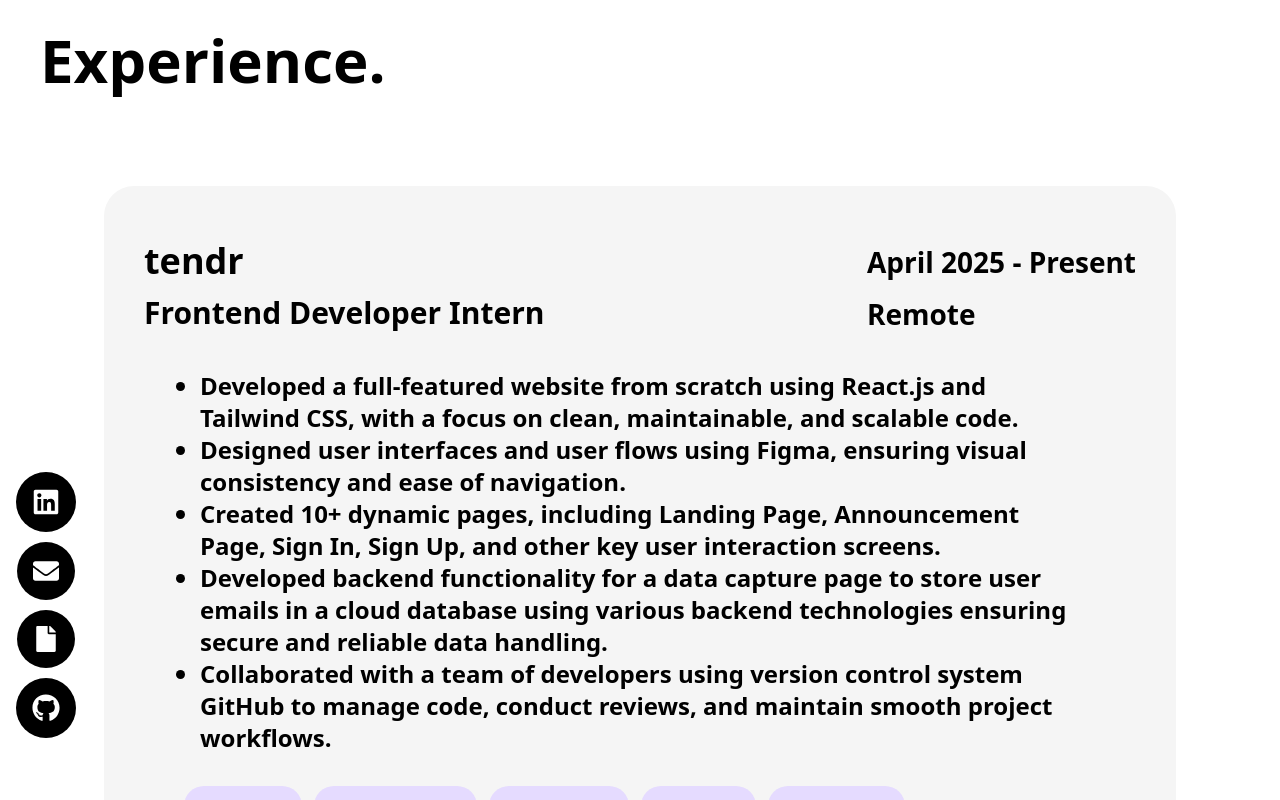
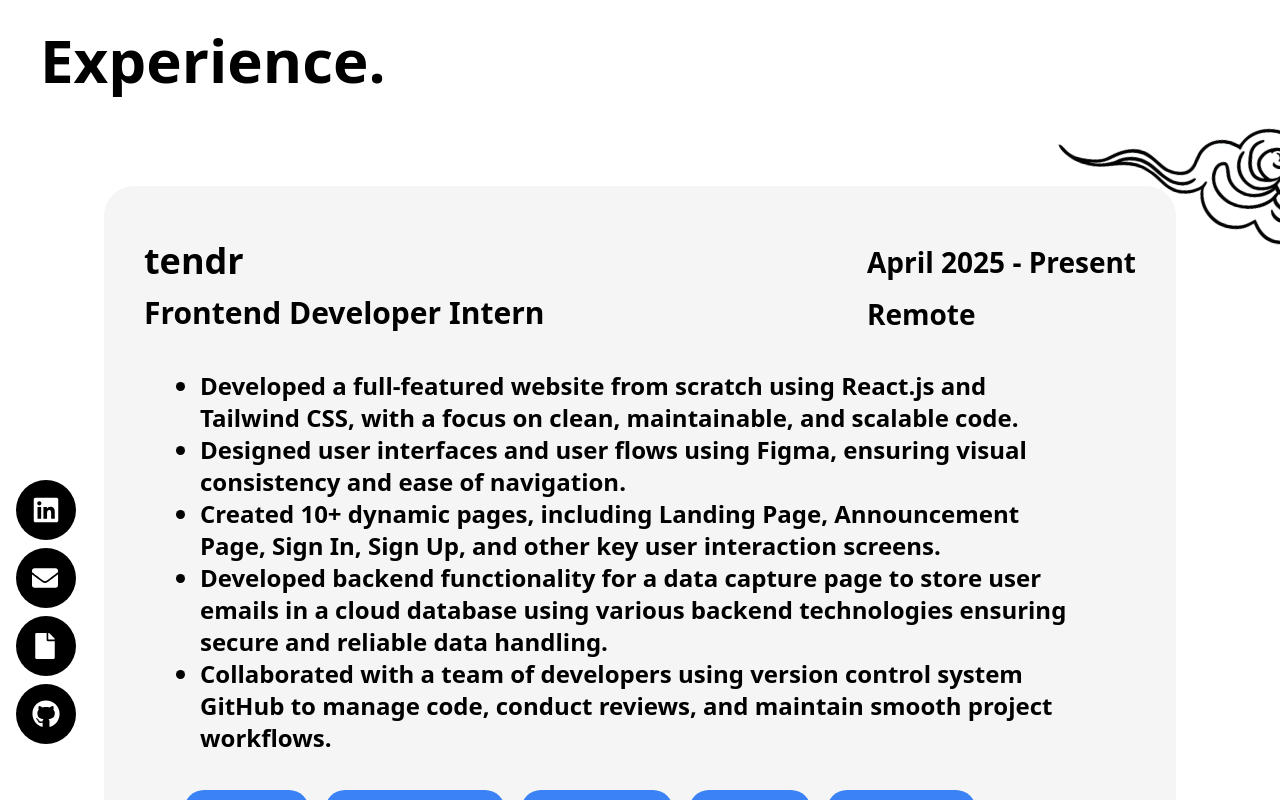
Before and after one commit to KhanAhzam/Portfolio-Website, a React (Vite) app: page / in a window 1280 px wide. Both pictures are taken after a click on the icon 640 px from the left and 3114 px from the top of the page. Shown: the part 2714-3514 px from the top of the page. Built offline with nearby package versions, Linux system fonts and the light colour scheme.

Commit message:
Worked on Experience, Links, Skills, LandingPage

```diff
--- a/src/components/Experience.jsx
+++ b/src/components/Experience.jsx
@@ -5,7 +5,31 @@
 import { IoChevronDown, IoChevronUp } from "react-icons/io5";
 import { PiCertificate } from "react-icons/pi";
 
-const Experience = ({ ExperienceRef_Passed }) => {
+import Cloud1 from "../assets/Clouds/1.jpg";
+import Cloud2 from "../assets/Clouds/2.jpg";
+import Cloud3 from "../assets/Clouds/3.jpg";
+import Cloud4 from "../assets/Clouds/4.jpg";
+import Cloud5 from "../assets/Clouds/5.jpg";
+import Cloud6 from "../assets/Clouds/6.jpg";
+import Cloud7 from "../assets/Clouds/7.jpg";
+import Cloud8 from "../assets/Clouds/Potential1.png";
+import Cloud9 from "../assets/Clouds/Potential2.png";
+import Cloud10 from "../assets/Clouds/Potential3.png";
+import Cloud11 from "../assets/Clouds/Potential4.png";
+import Cloud12 from "../assets/Clouds/Potential5.png";
+import Cloud13 from "../assets/Clouds/Potential6.png";
+import Cloud14 from "../assets/Clouds/dark1.png";
+import Cloud15 from "../assets/Clouds/dark2.png";
+import Cloud16 from "../assets/Clouds/dark3.png";
+import Cloud17 from "../assets/Clouds/dark4.png";
+
+
+
+// DRDO CERTIFICATE ADD
+
+
+
+const Experience = ({ ExperienceRef_Passed, onScrollToExperience }) => {
 
     const Exp_list = [
         {
@@ -22,8 +46,8 @@
                 "Developed backend functionality for a data capture page to store user emails in a cloud database using various backend technologies ensuring secure and reliable data handling.",
                 "Collaborated with a team of developers using version control system GitHub to manage code, conduct reviews, and maintain smooth project workflows."
             ],
-            skills: ["React.js", "Tailwind CSS", "JavaScript", "Node.js", "Express.js", "MongoDB", "Mongoose", "Render", "Figma", "HTML", "CSS", "Git", "Github"]
-            // source: ""
+            skills: ["React.js", "Tailwind CSS", "JavaScript", "Node.js", "Express.js", "MongoDB", "Mongoose", "Render", "Figma", "HTML", "CSS", "Git", "Github"],
+            certi_link: "https://drive.google.com/file/d/1kJxMh8jZsjyBT0hh8_sXKaHqW4HBiKMx/view?usp=drive_link"
         },
         {
             key_index: 2,
@@ -39,8 +63,8 @@
                 "Benchmarked the Groq version, achieving a 75% faster generation time compared to the offline version, significantly improving turnaround time for large documents.",
                 "Implemented secure API key management with environment variables, ensured reproducible installations with `requirements.txt`, and adapted the codebase for use in both restricted networks and cloud environments."
             ],
-            skills: ["Python", "LangChain", "ChromaDB", "ReportLab", "BeautifulSoup", "Pillow", "Streamlit", "Groq API", "PyMuPDF", "Ollama", "dotenv", "Git", "Github"]
-            // source: ""
+            skills: ["Python", "LangChain", "ChromaDB", "ReportLab", "BeautifulSoup", "Pillow", "Streamlit", "Groq API", "PyMuPDF", "Ollama", "dotenv", "Git", "Github"],
+            certi_link: ""
         }
     ]
 
@@ -58,7 +82,7 @@
         <>
 
             <div
-                className=' container mx-auto min-h-screen w-[1400px] p-10'
+                className='relative container mx-auto min-h-screen w-[1400px] p-10'
                 ref={ExperienceRef_Passed}
             >
 
@@ -128,11 +152,11 @@
                                         <div className="lower flex w-full px-10 items-center">
 
                                             {/* Skills */}
-                                            <div className="skills flex flex-wrap gap-3 w-[90%]">
+                                            <div className="skills flex flex-wrap gap-x-4 gap-y-1 w-[90%]">
                                                 {item.skills.map((item2) =>
                                                     <motion.span
                                                         key={item2}
-                                                        className='bg-[#e5dbff] text-[#9571ff] px-5 py-2 rounded-[20px] font-semibold text-center text-xl'
+                                                        className='font-semibold text-2xl my-1 bg-blue-500 w-fit px-4 py-1.5 rounded-[20px] cursor-pointer text-white'
                                                         whileHover={{
                                                             scale: 1.1,
                                                             transition: { duration: 0.2 }
@@ -144,8 +168,11 @@
                                             </div>
 
                                             {/* Certification Button */}
-                                            <motion.div
+                                            <motion.a
                                                 className="certificate flex justify-center items-center w-[10%] h-[60px] rounded-[26px] bg-black text-white cursor-pointer"
+                                                target="_blank"
+                                                rel="noopener noreferrer"
+                                                href={item.certi_link}
                                                 whileHover={{
                                                     scale: 1.15,
                                                     transition: { duration: 0.3 }
@@ -156,11 +183,113 @@
                                                 }}
                                             >
                                                 <PiCertificate fontSize={50} />
-                                            </motion.div>
+                                            </motion.a>
 
                                         </div>
 
                                     </div>
+                                }
+
+                                {/* Cloud 16 */}
+                                {item.key_index === 1 &&
+                                    <>
+                                        <div className="pointer-events-none absolute inset-0 -z-20" style={{ background: "transparent" }}>
+                                            <motion.div
+                                                className="absolute -bottom-[60px] -left-[140px]"
+                                                initial={{ x: 0, y: 0, scale: 1, rotate: 15 }}
+                                                animate={{
+                                                    x: [0, 5, 0, -5, 0],
+                                                    y: [0, -10, 0, 10, 0],
+                                                    scale: [1, 1.15, 1],
+                                                }}
+                                                transition={{
+                                                    x: { duration: 30, repeat: Infinity, ease: "easeInOut" },
+                                                    y: { duration: 15, repeat: Infinity, ease: "easeInOut" },
+                                                    scale: { duration: 30, repeat: Infinity, ease: "easeInOut" },
+                                                }}
+                                            >
+                                                <img src={Cloud16} className="w-[250px]" alt="" />
+                                            </motion.div>
+                                        </div>
+                                    </>
+                                }
+
+                                {/* Cloud 17 */}
+                                {item.key_index === 1 &&
+                                    <>
+                                        <div className="pointer-events-none absolute inset-0 -z-20"
+                                            style={{ background: "transparent" }}
+                                        >
+                                            <motion.div
+                                                className='absolute -top-[70px] -right-[160px]'
+                                                initial={{ x: 0, y: 0, scale: 1, rotate: 10 }}
+                                                animate={{
+                                                    x: [0, 5, 0, -5, 0],
+                                                    y: [0, -10, 0, 10, 0],
+                                                    scale: [1, 1.15, 1]
+                                                }}
+                                                transition={{
+                                                    x: { duration: 30, repeat: Infinity, ease: "easeInOut" },
+                                                    y: { duration: 15, repeat: Infinity, ease: "easeInOut" },
+                                                    scale: { duration: 30, repeat: Infinity, ease: "easeInOut" }
+                                                }}
+                                            >
+                                                <img src={Cloud17} className='w-[270px]' alt="" />
+                                            </motion.div>
+                                        </div>
+                                    </>
+                                }
+
+                                {/* Cloud 11 */}
+                                {item.key_index === 2 &&
+                                    <>
+                                        <div className="pointer-events-none absolute inset-0 -z-20"
+                                            style={{ background: "transparent" }}
+                                        >
+                                            <motion.div
+                                                className='absolute -top-[70px] -right-[170px]'
+                                                initial={{ x: 0, y: 0, scale: 1, rotate: 20 }}
+                                                animate={{
+                                                    x: [0, 5, 0, -5, 0],
+                                                    y: [0, -10, 0, 10, 0],
+                                                    scale: [1, 1.15, 1]
+                                                }}
+                                                transition={{
+                                                    x: { duration: 30, repeat: Infinity, ease: "easeInOut" },
+                                                    y: { duration: 15, repeat: Infinity, ease: "easeInOut" },
+                                                    scale: { duration: 30, repeat: Infinity, ease: "easeInOut" }
+                                                }}
+                                            >
+                                                <img src={Cloud11} className='w-[280px]' alt="" />
+                                            </motion.div>
+                                        </div>
+                                    </>
+                                }
+
+                                {/* Cloud 13 */}
+                                {item.key_index === 2 &&
+                                    <>
+                                        <div className="pointer-events-none absolute inset-0 -z-20"
+                                            style={{ background: "transparent" }}
+                                        >
+                                            <motion.div
+                                                className='absolute -bottom-[100px] -left-[200px]'
+                                                initial={{ x: 0, y: 0, scale: 1, rotate: 20 }}
+                                                animate={{
+                                                    x: [0, 5, 0, -5, 0],
+                                                    y: [0, -10, 0, 10, 0],
+                                                    scale: [1, 1.15, 1]
+                                                }}
+                                                transition={{
+                                                    x: { duration: 30, repeat: Infinity, ease: "easeInOut" },
+                                                    y: { duration: 15, repeat: Infinity, ease: "easeInOut" },
+                                                    scale: { duration: 30, repeat: Infinity, ease: "easeInOut" }
+                                                }}
+                                            >
+                                                <img src={Cloud13} className='w-[300px]' alt="" />
+                                            </motion.div>
+                                        </div>
+                                    </>
                                 }
 
                             </div>
@@ -173,7 +302,11 @@
                                     <IoChevronUp
                                         className="w-full h-[35px] cursor-pointer"
                                         fontSize={40}
-                                        onClick={() => toggleIndex(index)}
+                                        onClick={() => {
+                                            toggleIndex(index);
+                                            onScrollToExperience();
+                                        }}
+                                    // onClick={onScrollToExperience}
                                     />
                                 ) : (
                                     <IoChevronDown
@@ -189,7 +322,7 @@
 
                 </div>
 
-            </div>
+            </div >
 
         </>
     )
--- a/src/components/Links.jsx
+++ b/src/components/Links.jsx
@@ -1,51 +1,87 @@
-import React from 'react'
+import React, { useState } from 'react'
 
-import { motion } from "framer-motion"
+import { easeIn, easeOut, motion } from "framer-motion"
 
 import { FaLinkedin, FaGithub, FaEnvelope, FaFile } from "react-icons/fa";
 
 const iconData = [
     {
         id: 'linkedin',
+        name: "Linkedin",
         icon: <FaLinkedin color="white" size={28} />,
-        link: 'https://www.linkedin.com/in/ahzam-khan-011107262'
+        link: 'https://www.linkedin.com/in/ahzam-khan-011107262',
+        width: "160px"
     },
     {
         id: 'email',
+        name: "Email",
         icon: <FaEnvelope color="white" size={26} />,
-        link: 'mailto:ahzam003@gmail.com'
+        link: 'mailto:ahzam003@gmail.com',
+        width: "130px"
     },
     {
         id: 'resume',
+        name: "Resume",
         icon: <FaFile color="white" size={26} />,
-        link: 'https://drive.google.com/file/d/1aY2xjhcI6xxNbtIFR6Iu2J-iWL3LBzXV/view?usp=sharing'
+        link: 'https://drive.google.com/file/d/1aY2xjhcI6xxNbtIFR6Iu2J-iWL3LBzXV/view?usp=sharing',
+        width: "150px"
     },
     {
         id: 'github',
+        name: "Github",
         icon: <FaGithub color="white" size={28} />,
-        link: 'https://github.com/KhanAhzam'
+        link: 'https://github.com/KhanAhzam',
+        width: "140px"
     }
 ];
 
 
 const Links = () => {
+    const [isHoverIndex, setisHoverIndex] = useState(null)
+
     return (
         <>
             <div className="links fixed bottom-14 left-4">
-                <ul className="flex flex-col items-center gap-1">
+                <ul className="flex flex-col items-start gap-2">
+                    {iconData.map((item, index) => (
+                        <li key={index} className=''>
 
-                    {iconData.map(({ id, icon, link }) => (
-                        <li key={id} className='h-fit w-fit'>
                             <motion.a
-                                href={link}
-                                className="bg-black rounded-full p-4 inline-block cursor-pointer"
-                                whileHover={{ scale: 1.3, transition: { duration: 0.3 } }}
+                                href={item.link}
+                                className="bg-black rounded-full py-3 px-4 cursor-pointer h-[60px] w-[60px] flex items-center justify-start gap-6"
+                                whileHover={{
+                                    width: item.width,
+                                    transition: {
+                                        duration: 0.4,
+                                        ease: "easeOut"
+                                    }
+                                }}
+                                onHoverStart={() => setisHoverIndex(index)}
+                                onHoverEnd={() => setisHoverIndex(null)}
                                 whileTap={{ scale: 0.8, transition: { duration: 0.15 } }}
-                                {...(!link.startsWith('mailto:')
-                                    ? { target: '_blank', rel: 'noopener noreferrer' }                  //If the link does not start with mailto:, then spread the props target="_blank" and rel="noopener noreferrer" onto the element. Otherwise, don’t spread anything.
+
+                                {...(!item.link.startsWith('mailto:')
+                                    ? { target: '_blank', rel: 'noopener noreferrer' }      //If the link does not start with mailto:, then spread the props target="_blank" and rel="noopener noreferrer" onto the element. Otherwise, don’t spread anything.
                                     : {})}
+
                             >
-                                {icon}
+                                <span className=''>
+                                    {item.icon}
+                                </span>
+
+                                <motion.span
+                                    className='font-semibold text-white text-xl'
+                                    initial={{ opacity: 0, scale: 0, x: 50, width: 0 }}
+                                    animate={isHoverIndex === index
+                                        ? { opacity: 1, scale: 1, x: 0, width: "100%" }     // when hovered
+                                        : { opacity: 0, scale: 0, x: 50, width: 0 }         // when not hovered
+                                    }
+                                    transition={{ duration: 0.5 }}
+                                >
+                                    {item.name}
+                                </motion.span>
+
+
                             </motion.a>
                         </li>
                     ))}
--- a/src/components/Skills.jsx
+++ b/src/components/Skills.jsx
@@ -232,7 +232,7 @@
                     )}
 
 
-                    {/* Cloud 11 */}
+                    {/* Cloud 15 */}
                     <div className="pointer-events-none absolute inset-0 -z-20"
                         style={{ background: "transparent" }}
                     >
@@ -266,7 +266,7 @@
                         </motion.div>
                     </div>
 
-                    {/* Cloud 11 */}
+                    {/* Cloud 14 */}
                     <div className="pointer-events-none absolute inset-0 -z-20"
                         style={{ background: "transparent" }}
                     >
@@ -302,7 +302,6 @@
 
 
                 </div>
-
 
                 {/* More Sills Box */}
                 {MoreSkills &&
--- a/src/pages/LandingPage.jsx
+++ b/src/pages/LandingPage.jsx
@@ -71,16 +71,7 @@
             />
           </div>
 
-
-
-
-
-
-
-
-
           {/* Home-Content */}
-          {/* This requires adjustments */}
           <div className="relative home container max-w-[1400px] my-5 mx-auto h-fit px-10 py-16 flex justify-between ">
 
             {/* Text */}
@@ -283,7 +274,10 @@
         <Skills SkillsRef_Passed={SkillsRef} />
 
         {/* Experience */}
-        <Experience ExperienceRef_Passed={ExperienceRef} />
+        <Experience
+          ExperienceRef_Passed={ExperienceRef}
+          onScrollToExperience={ScrollToExperience}
+        />
 
         {/* Projects */}
         <Projects ProjectsRef_Passed={ProjectsRef} />
```
